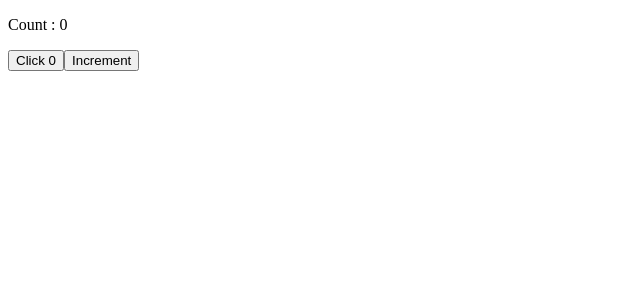
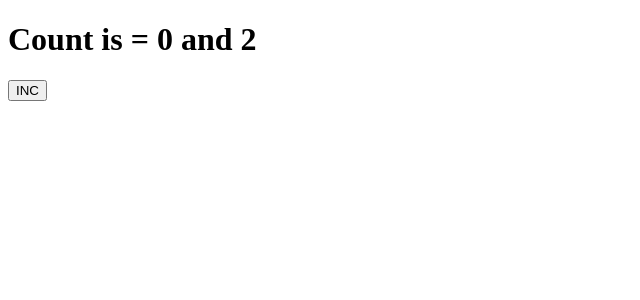
Before and after one commit to newtemp-bot/ReactForPayal, a React (Vite) app in the folder 05HooksExamples/: page / in a window 1280 px wide. Shown: the top 300 px of the page, without its empty margins (0-640 px from the left). Built offline with nearby package versions, Linux system fonts and the light colour scheme.

Commit message:
05HooksExamples

```diff
--- /dev/null
+++ b/05HooksExamples/src/UseLayoutEffectExamples.jsx
@@ -0,0 +1,21 @@
+import React, { useEffect, useLayoutEffect, useState } from 'react'
+
+const UseLayoutEffectExamples = () => {
+  let [count,setCount] = useState(0);
+  let [preCount,setPreCount] = useState(0);
+  useEffect(()=>{
+    setPreCount(pre => pre + 2);
+    console.log("Count is called with useEffect...");
+  },[count])
+  useLayoutEffect(()=>{
+    console.log("Count is called with useLayoutEffect...");
+  },[preCount])
+  return (
+    <>
+      <h1>Count is = {count} and {preCount}</h1>
+      <button onClick={()=>{setCount(pre => pre + 1);}}>INC</button>
+    </>
+  )
+}
+
+export default UseLayoutEffectExamples
--- a/05HooksExamples/src/main.jsx
+++ b/05HooksExamples/src/main.jsx
@@ -5,9 +5,10 @@ import NewApp from './NewApp.jsx'
 import UseRefExample from './UseRefExample.jsx'
 import UseReducerEx from './UseReducerEx.jsx'
 import UseCallBack from './UseCallBack.jsx'
+import UseLayoutEffectExamples from './useLayoutEffectExamples.jsx'
 
 createRoot(document.getElementById('root')).render(
 
-    <UseCallBack />
+    <UseLayoutEffectExamples />
 
 )
```
Also changed, not shown: 1 other file (tests, documents, lock files or other folders).
